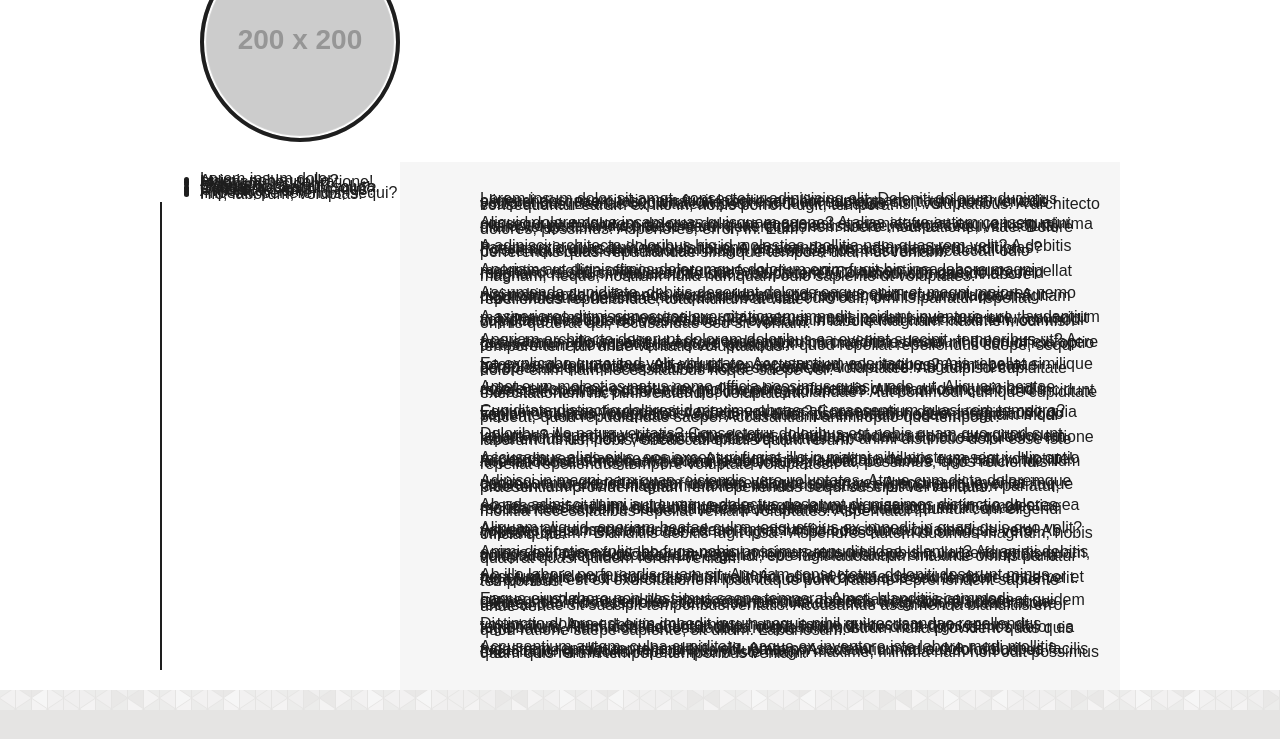
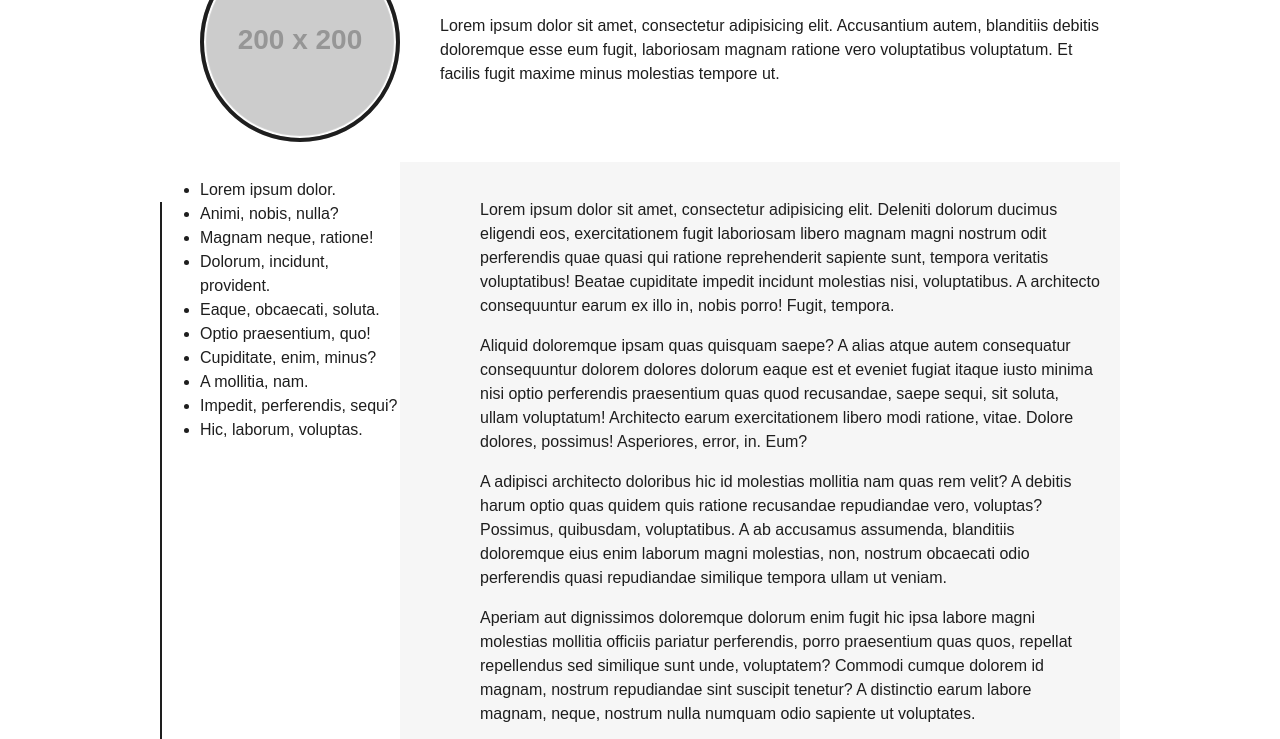
Before and after one commit to Sinled/test-webpack, a website built with webpack: page app/index.html in a window 1280 px wide. Shown: the part 98-837 px from the top of the page. Before the commit the page ends 808 px from the top, so only its background shows below. Built offline with nearby package versions, Linux system fonts and the light colour scheme; placeholder pictures from the web are drawn by us.

Commit message:
fix line height

```diff
--- a/app/styles/variables.styl
+++ b/app/styles/variables.styl
@@ -84,10 +84,9 @@ $medium-font-size = 12px
 $default-font-size = 14px
 
 $base-font-size = 16px
-
-$vertycal-rhythm-offset = 24px
-$base-line-height-multiplier = ($vertycal-rhythm-offset / $base-font-size)
-$base-font = ($base-font-size \/ $base-line-height-multiplier) $base-font-family
+$base-line-height = 1.5
+$vertycal-rhythm-offset = $base-font-size * $base-line-height
+$base-font = $base-font-size \/ $base-line-height $base-font-family
 
 // # Content
 
```
